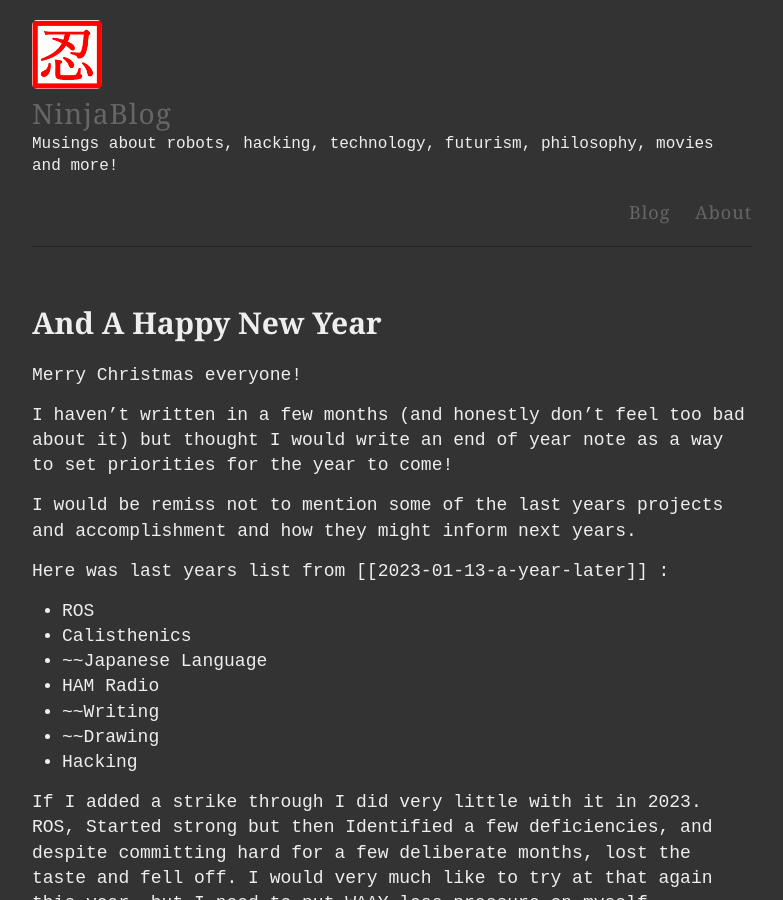
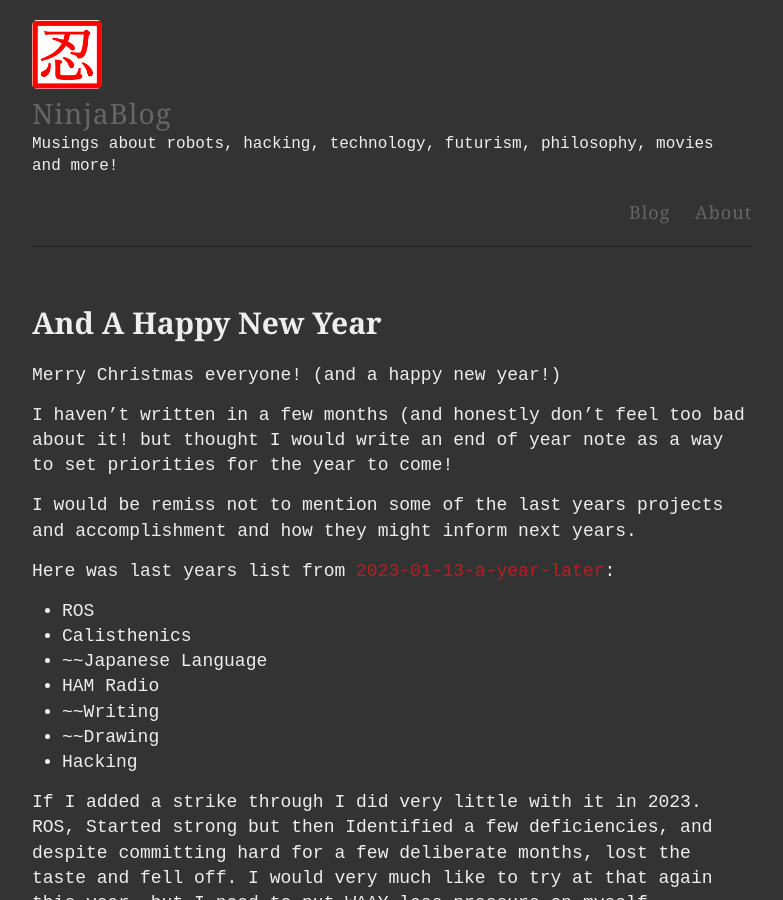
Before and after one commit to ninjajoe9/ninjajoe9.github.io, a Jekyll site: the page built from _posts/2023-12-31-and-a-happy-new-year.md, in a window 1280 px wide and 900 px high. Shown: the whole window, without its empty margins (248-1031 px from the left). Built offline with Jekyll 4.4.1, drawn with Linux system fonts in a browser that asks for light colours; our own code applies the rules of GitHub Pages for plain Markdown files; some of the changed text lies outside the part shown.

Commit message:
post edits

```diff
--- a/_posts/2023-12-31-and-a-happy-new-year.md
+++ b/_posts/2023-12-31-and-a-happy-new-year.md
@@ -1,10 +1,10 @@
-Merry Christmas everyone!
+Merry Christmas everyone! (and a happy new year!)
 
-I haven’t written in a few months (and honestly don’t feel too bad about it) but thought I would write an end of year note as a way to set priorities for the year to come!
+I haven’t written in a few months (and honestly don’t feel too bad about it! but thought I would write an end of year note as a way to set priorities for the year to come!
 
 I would be remiss not to mention some of the last years projects and accomplishment and how they might inform next years.
 
-Here was last years list from [[2023-01-13-a-year-later]] :
+Here was last years list from [2023-01-13-a-year-later](https://ninjajoe9.github.io/a-year-later/):
 - ROS
 - Calisthenics
 - ~~Japanese Language
```
Also changed, not shown: other parts of _posts/2023-12-31-and-a-happy-new-year.md (+2 -0 lines).
